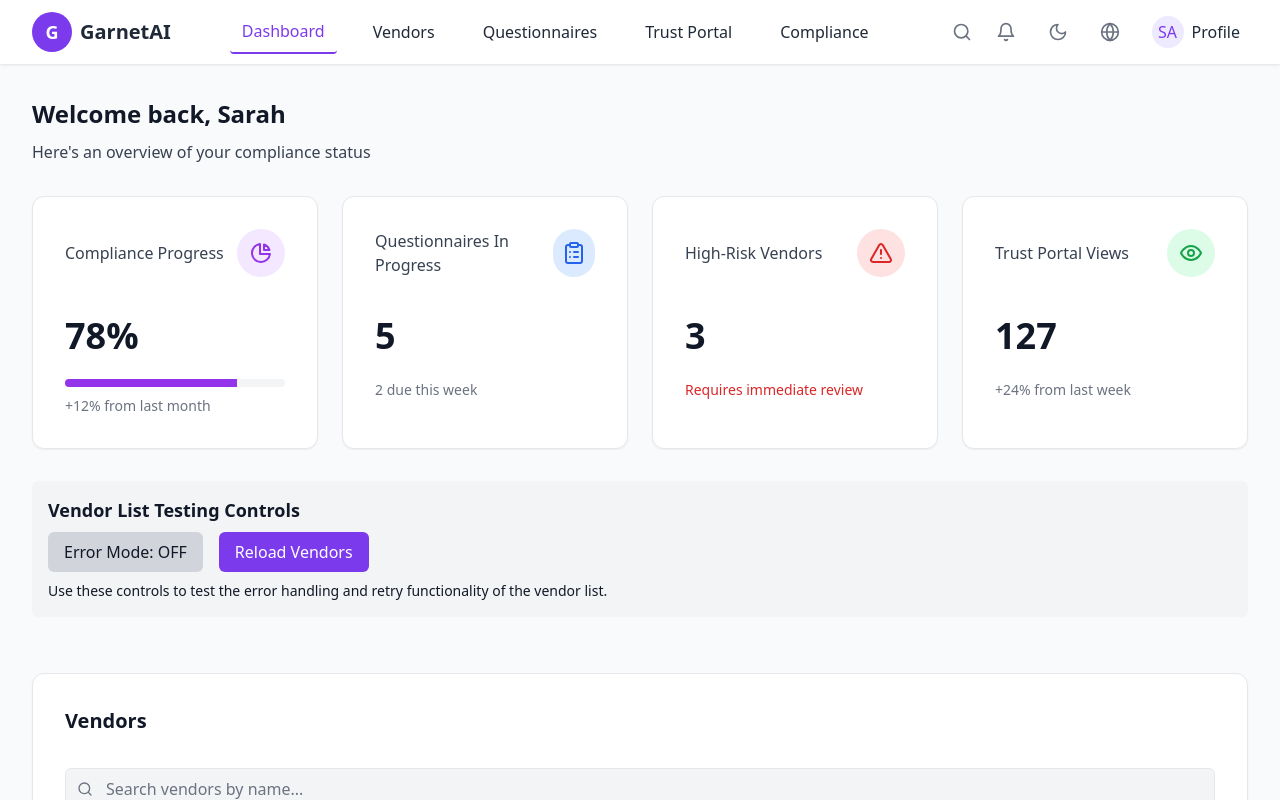
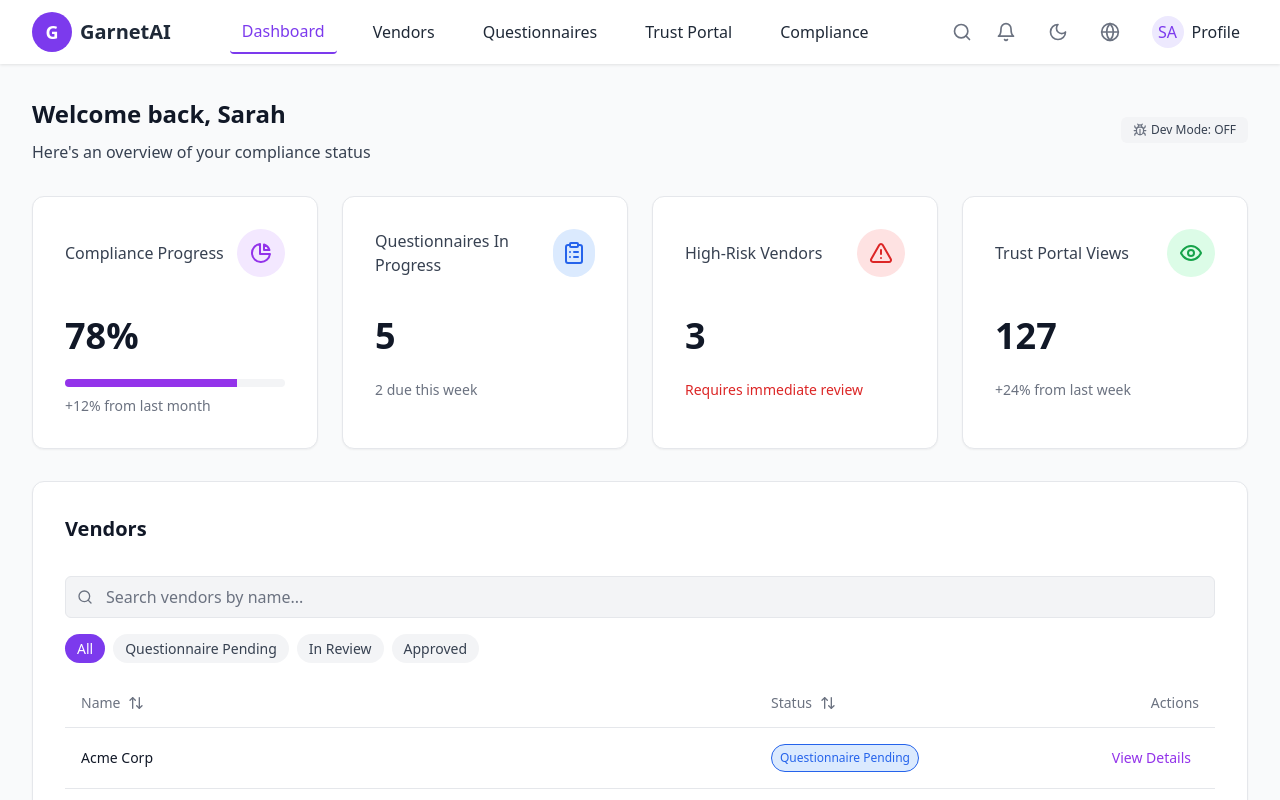
Before and after one commit to AiGarnet/garnet-compliance-saas, a Next.js app in the folder frontend/: page /dashboard in a window 1280 px wide. Shown: the top 800 px of the page. Built offline with nearby package versions, Linux system fonts and the light colour scheme.

Commit message:
Vendor list shifted to Dev Mode

```diff
--- a/frontend/app/dashboard/page.tsx
+++ b/frontend/app/dashboard/page.tsx
@@ -9,6 +9,8 @@ import { VendorList, Vendor, VendorStatus } from "@/components/dashboard/VendorL
 import { MobileNavigation } from "@/components/MobileNavigation";
 import { cn } from "@/lib/utils";
 import Header from "@/components/Header";
+import { DevModeToggle } from "@/components/DevModeToggle";
+import { isDevModeEnabled } from "@/lib/env-config";
 
 // Vendor data
 const mockVendors = [
@@ -25,6 +27,20 @@ export default function DashboardPage() {
   const [isLoading, setIsLoading] = useState<boolean>(true);
   const [error, setError] = useState<string>('');
   const [simulateError, setSimulateError] = useState<boolean>(false);
+  const [isDevMode, setIsDevMode] = useState<boolean>(false);
+
+  useEffect(() => {
+    // Check developer mode on mount and when it changes
+    setIsDevMode(isDevModeEnabled());
+
+    // Setup listener for storage changes (in case dev mode is toggled in another tab)
+    const handleStorageChange = () => {
+      setIsDevMode(isDevModeEnabled());
+    };
+
+    window.addEventListener('storage', handleStorageChange);
+    return () => window.removeEventListener('storage', handleStorageChange);
+  }, []);
 
   // Simulate API fetch with delay
   const fetchVendors = async () => {
@@ -65,11 +81,14 @@ export default function DashboardPage() {
       <Header />
 
       <main id="main-content" className="flex flex-col gap-8 px-4 md:px-8 py-8 bg-body-bg dark:bg-body-bg">
-        {/* Welcome Section */}
+        {/* Top bar with dev mode toggle in top-right corner */}
+        <div className="flex justify-between items-center">
           <section className="flex flex-col gap-2">
             <h1 className="text-2xl font-semibold text-gray-800 dark:text-white">Welcome back, Sarah</h1>
             <p className="text-gray-600 dark:text-gray-300">Here's an overview of your compliance status</p>
           </section>
+          <DevModeToggle />
+        </div>
 
         {/* Stat Cards */}
         <section className="grid grid-cols-1 md:grid-cols-2 lg:grid-cols-4 gap-4 md:gap-6">
@@ -100,7 +119,8 @@ export default function DashboardPage() {
           </div>
         </section>
 
-        {/* Debug controls for testing */}
+        {/* Debug controls for testing - only visible in dev mode */}
+        {isDevMode && (
           <div className="mb-6 p-4 bg-controls-bg rounded-md">
             <h2 className="text-lg font-semibold mb-2">Vendor List Testing Controls</h2>
             <div className="flex items-center gap-4">
@@ -126,6 +146,7 @@ export default function DashboardPage() {
               Use these controls to test the error handling and retry functionality of the vendor list.
             </p>
           </div>
+        )}
 
         {/* Vendor Section */}
         <VendorList
--- /dev/null
+++ b/frontend/components/DevModeToggle.tsx
@@ -0,0 +1,36 @@
+import { useState, useEffect } from 'react';
+import { Bug } from 'lucide-react';
+import { isDevModeEnabled, toggleDevMode } from '@/lib/env-config';
+import { cn } from '@/lib/utils';
+
+export function DevModeToggle({ className }: { className?: string }) {
+  const [isEnabled, setIsEnabled] = useState(false);
+
+  useEffect(() => {
+    // Initialize state from environment config
+    setIsEnabled(isDevModeEnabled());
+  }, []);
+
+  const handleToggle = () => {
+    const newValue = toggleDevMode();
+    setIsEnabled(newValue);
+  };
+
+  return (
+    <div className={cn("flex items-center gap-2", className)}>
+      <button
+        onClick={handleToggle}
+        className={cn(
+          "px-3 py-1 rounded-md text-xs font-medium flex items-center gap-1 transition-colors",
+          isEnabled
+            ? "bg-amber-100 text-amber-800 hover:bg-amber-200 dark:bg-amber-900/30 dark:text-amber-400 dark:hover:bg-amber-900/50"
+            : "bg-gray-100 text-gray-600 hover:bg-gray-200 dark:bg-gray-800 dark:text-gray-400 dark:hover:bg-gray-700"
+        )}
+        aria-label={isEnabled ? "Disable developer mode" : "Enable developer mode"}
+      >
+        <Bug size={14} />
+        <span>Dev Mode: {isEnabled ? "ON" : "OFF"}</span>
+      </button>
+    </div>
+  );
+}
--- a/frontend/components/Header.tsx
+++ b/frontend/components/Header.tsx
@@ -47,13 +47,14 @@ export default function Header({ locale = 'en' }: HeaderProps) {
   useEffect(() => {
     injectCriticalCSS();
 
-    // Check for saved theme preference
+    // Check for saved theme preference or default to light mode
     const savedTheme = localStorage.getItem('theme');
     if (savedTheme === 'dark') {
       setIsDarkMode(true);
       document.documentElement.classList.add('dark-mode');
     } else {
-      // Ensure default theme is light mode
+      // Explicitly set light mode theme as default
+      localStorage.setItem('theme', 'light');
       setIsDarkMode(false);
       document.documentElement.classList.remove('dark-mode');
     }
--- /dev/null
+++ b/frontend/lib/env-config.ts
@@ -0,0 +1,38 @@
+// Environment configuration
+export interface EnvConfig {
+  isDevelopment: boolean;
+  isProduction: boolean;
+  features: {
+    enableDevMode: boolean;
+  };
+}
+
+// Default to development environment unless explicitly set to production
+const isProd = process.env.NODE_ENV === 'production';
+
+export const envConfig: EnvConfig = {
+  isDevelopment: !isProd,
+  isProduction: isProd,
+  features: {
+    // Developer mode is always OFF by default, regardless of environment
+    // It can be explicitly enabled via localStorage
+    enableDevMode: typeof window !== 'undefined' && localStorage.getItem('enableDevMode') === 'true'
+  }
+};
+
+// Helper functions
+export const toggleDevMode = (): boolean => {
+  if (typeof window === 'undefined') return false;
+
+  const newValue = localStorage.getItem('enableDevMode') !== 'true';
+  localStorage.setItem('enableDevMode', newValue ? 'true' : 'false');
+
+  // Force a page refresh to apply the changes
+  window.location.reload();
+
+  return newValue;
+};
+
+export const isDevModeEnabled = (): boolean => {
+  return envConfig.features.enableDevMode;
+};
```
Also changed, not shown: 1 other file (tests, documents, lock files or other folders). Lines whose indentation alone changed are shown as unchanged.
